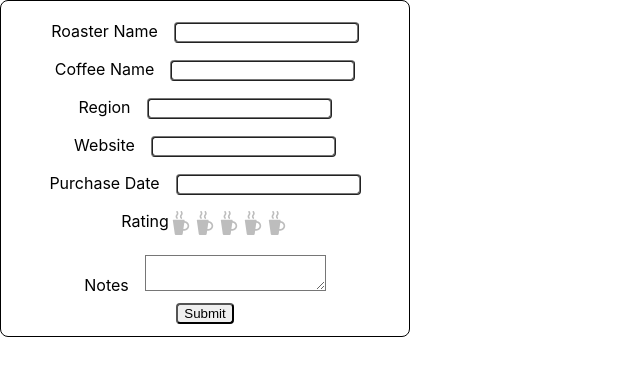
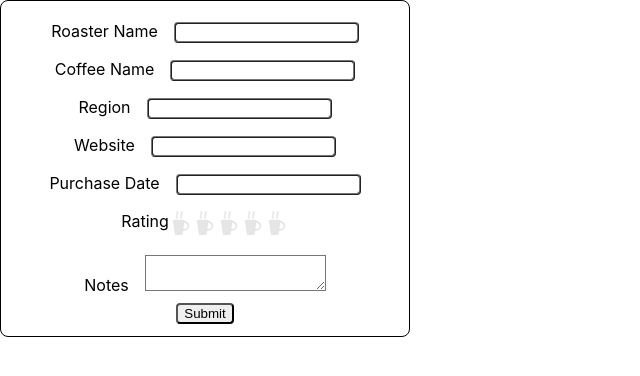
Before and after one commit to snurby7/coffee-rates, a React (Create React App) app in the folder packages/react-client/: page / in a window 1280 px wide. Shown: the top 376 px of the page, without its empty margins (0-640 px from the left). Built offline with nearby package versions, Linux system fonts and the light colour scheme.

Commit message:
color system is in place.

```diff
--- a/packages/react-client/package.json
+++ b/packages/react-client/package.json
@@ -35,8 +35,10 @@
         "not op_mini all"
     ],
     "devDependencies": {
+        "@types/color": "^3.0.0",
         "@types/reach__router": "^1.2.4",
         "@types/styled-components": "4.1.15",
+        "color": "^3.1.2",
         "eslint-plugin-react-hooks": "^1.6.0",
         "prettier": "^1.17.1",
         "react-test-renderer": "^16.8.6",
--- a/packages/react-client/src/CoffeeRatesIndex.tsx
+++ b/packages/react-client/src/CoffeeRatesIndex.tsx
@@ -1,17 +1,21 @@
 import { Router } from '@reach/router';
 import React, { Component } from 'react';
+import { ThemeProvider } from 'styled-components';
 
 import { AddCoffeePage, LoginPage, StagingArea } from './pages';
+import { CoffeeTheme } from './theme';
 
 export default class CoffeeRatesIndex extends Component {
   render() {
     return (
-      <Router>
-        {/* TODO: Ideally this will be a login page if https://github.com/snurby7/coffee-rates/issues/20 is ever done  */}
-        <AddCoffeePage path='/' />
-        <LoginPage path='/login' />
-        <StagingArea path='/staging' />
-      </Router>
+      <ThemeProvider theme={CoffeeTheme}>
+        <Router>
+          {/* TODO: Ideally this will be a login page if https://github.com/snurby7/coffee-rates/issues/20 is ever done  */}
+          <AddCoffeePage path="/" />
+          <LoginPage path="/login" />
+          <StagingArea path="/staging" />
+        </Router>
+      </ThemeProvider>
     );
   }
 }
--- a/packages/react-client/src/components/coffee/CoffeeIcon.tsx
+++ b/packages/react-client/src/components/coffee/CoffeeIcon.tsx
@@ -1,46 +1,74 @@
+import Color from 'color';
 import React, { SyntheticEvent, useState } from 'react';
+import styled from 'styled-components';
+
+const StyledSvg = styled.svg<any>`
+  fill: ${(props) => {
+    const selectedColor = Color(props.theme.colors.secondary)
+      .alpha(0.9)
+      .string();
+    const defaultColor = Color(props.theme.colors.black)
+      .alpha(0.1)
+      .string();
+    const hoverColor = Color(selectedColor)
+      .alpha(0.5)
+      .string();
+    let fillColor = '';
+
+    if (props.isHovering) {
+      fillColor = hoverColor;
+    } else {
+      fillColor =
+        props.starRating < props.hoverValue ? hoverColor : defaultColor;
+    }
+    if (props.hoverValue === 0) {
+      fillColor =
+        props.starRating <= props.value ? selectedColor : defaultColor;
+    }
+    return fillColor;
+  }};
+`;
 
 interface ICoffeeIconProps {
-  index: number;
+  starRating: number;
   value: number;
   hoverValue: number;
-  onValueChange: (newValue: number) => void;
-  onHoverValueChange: (newHoverValue: number) => void;
+  onClick: (newValue: number) => void;
+  onHover: (newHoverValue: number) => void;
+  theme?: any;
 }
 
-const CoffeeIcon = (props: ICoffeeIconProps) => {
-  const [hover, setHover] = useState(false);
-  const selectedColor = '#4e342e';
-  const notSelectedColor = '#bdbdbd';
-  const hoverColor = '#1565c0';
-  let fillColor: string;
+const CoffeeIcon = ({
+  starRating,
+  value,
+  hoverValue,
+  onClick,
+  onHover,
+  theme,
+}: ICoffeeIconProps) => {
+  const [isHovering, setIsHovering] = useState<boolean>(false);
 
-  if (hover) {
-    fillColor = hoverColor;
-  } else {
-    fillColor = props.index < props.hoverValue ? hoverColor : notSelectedColor;
-  }
-  if (props.hoverValue === 0) {
-    fillColor = props.index <= props.value ? selectedColor : notSelectedColor;
-  }
-
-  const toggleHover = () => {
-    setHover(!hover);
-    props.onHoverValueChange(!hover ? props.index : 0);
+  const onIconHover = () => {
+    setIsHovering(!isHovering);
+    onHover(!isHovering ? starRating : 0);
   };
 
   const handleClick = (e: SyntheticEvent) => {
     e.preventDefault();
-    props.onValueChange(props.index);
-    props.onHoverValueChange(0);
+    onClick(starRating);
+    onHover(0);
   };
 
   return (
     <span onClick={handleClick}>
-      <svg
-        style={{ fill: fillColor }}
-        onMouseEnter={toggleHover}
-        onMouseLeave={toggleHover}
+      <StyledSvg
+        theme={theme}
+        value={value}
+        hoverValue={hoverValue}
+        starRating={starRating}
+        isHovering={isHovering}
+        onMouseEnter={onIconHover}
+        onMouseLeave={onIconHover}
         xmlns="http://www.w3.org/2000/svg"
         width="24"
         height="24"
@@ -76,7 +104,7 @@ const CoffeeIcon = (props: ICoffeeIconProps) => {
             />
           </g>
         </g>
-      </svg>
+      </StyledSvg>
     </span>
   );
 };
--- a/packages/react-client/src/components/coffee/CoffeeStars.tsx
+++ b/packages/react-client/src/components/coffee/CoffeeStars.tsx
@@ -7,33 +7,62 @@ interface CoffeeStarsProps {
   onChange: (newValue: number) => void;
 }
 
-const CoffeeStars = (event: CoffeeStarsProps) => {
-  const coffeeScores: number[] = [1, 2, 3, 4, 5];
-  const [value, setValue] = useState(0);
-  const [hoverValue, setHoverValue] = useState(0);
+type IconWrapperProp = {
+  rating: number;
+  value: number;
+  hoverValue: number;
+  onClick: (newValue: number) => void;
+  handleIconHover: (hoverValue: number) => void;
+};
 
-  const handleNewValue = (newValue: number) => {
-    setValue(newValue);
-    event.onChange(newValue);
+const IconWrapper = ({
+  rating,
+  value,
+  onClick,
+  hoverValue,
+  handleIconHover,
+}: IconWrapperProp) => {
+  const onIconClick = () => onClick(rating);
+
+  return (
+    <CoffeeIcon
+      key={rating}
+      starRating={rating}
+      value={value}
+      onClick={onIconClick}
+      hoverValue={hoverValue}
+      onHover={handleIconHover}
+    />
+  );
+};
+
+const CoffeeStars = ({ onChange }: CoffeeStarsProps) => {
+  const coffeeRatings: number[] = [1, 2, 3, 4, 5];
+  const [rating, setRating] = useState<number>(0);
+  const [hoveredIconValue, setHoveredIconValue] = useState<number>(0);
+
+  const onClick = (newValue: number) => {
+    setRating(newValue);
+    onChange(newValue);
   };
 
   const handleIconHover = (newhoverValue: number) => {
-    setHoverValue(newhoverValue);
+    setHoveredIconValue(newhoverValue);
   };
 
   return (
-    <div>
-      {coffeeScores.map((score: number) => (
-        <CoffeeIcon
+    <>
+      {coffeeRatings.map((score: number) => (
+        <IconWrapper
           key={score}
-          index={score}
-          value={value}
-          onValueChange={() => handleNewValue(score)}
-          hoverValue={hoverValue}
-          onHoverValueChange={handleIconHover}
+          rating={score}
+          value={rating}
+          onClick={onClick}
+          hoverValue={hoveredIconValue}
+          handleIconHover={handleIconHover}
         />
       ))}
-    </div>
+    </>
   );
 };
 
--- a/packages/react-client/src/components/coffee/form/AddCoffeeForm.tsx
+++ b/packages/react-client/src/components/coffee/form/AddCoffeeForm.tsx
@@ -51,23 +51,14 @@ interface AddCoffeeFormProps {
 }
 
 const AddCoffeeForm = ({ userId }: AddCoffeeFormProps) => {
-  const defaultCoffee = {} as ICoffeeProfile;
+  const defaultCoffee = { userId, rating: 0 } as ICoffeeProfile;
 
   const [coffee, setCoffee] = useReducer(
     (state: ICoffeeProfile, newState) => ({
       ...state,
       ...newState,
     }),
-    {
-      coffeeName: '',
-      notes: '',
-      purchaseDate: '',
-      rating: 0,
-      region: '',
-      roasterName: '',
-      url: '',
-      userId,
-    },
+    defaultCoffee,
   );
 
   const handleChange = (event: any) => {
--- /dev/null
+++ b/packages/react-client/src/theme.ts
@@ -0,0 +1,8 @@
+export const CoffeeTheme = {
+  colors: {
+    black: '#000',
+    primary: '#3f51b5',
+    secondary: '#f50057',
+    white: '#FFF',
+  },
+};
```
Also changed, not shown: 1 other file (tests, documents, lock files or other folders).
